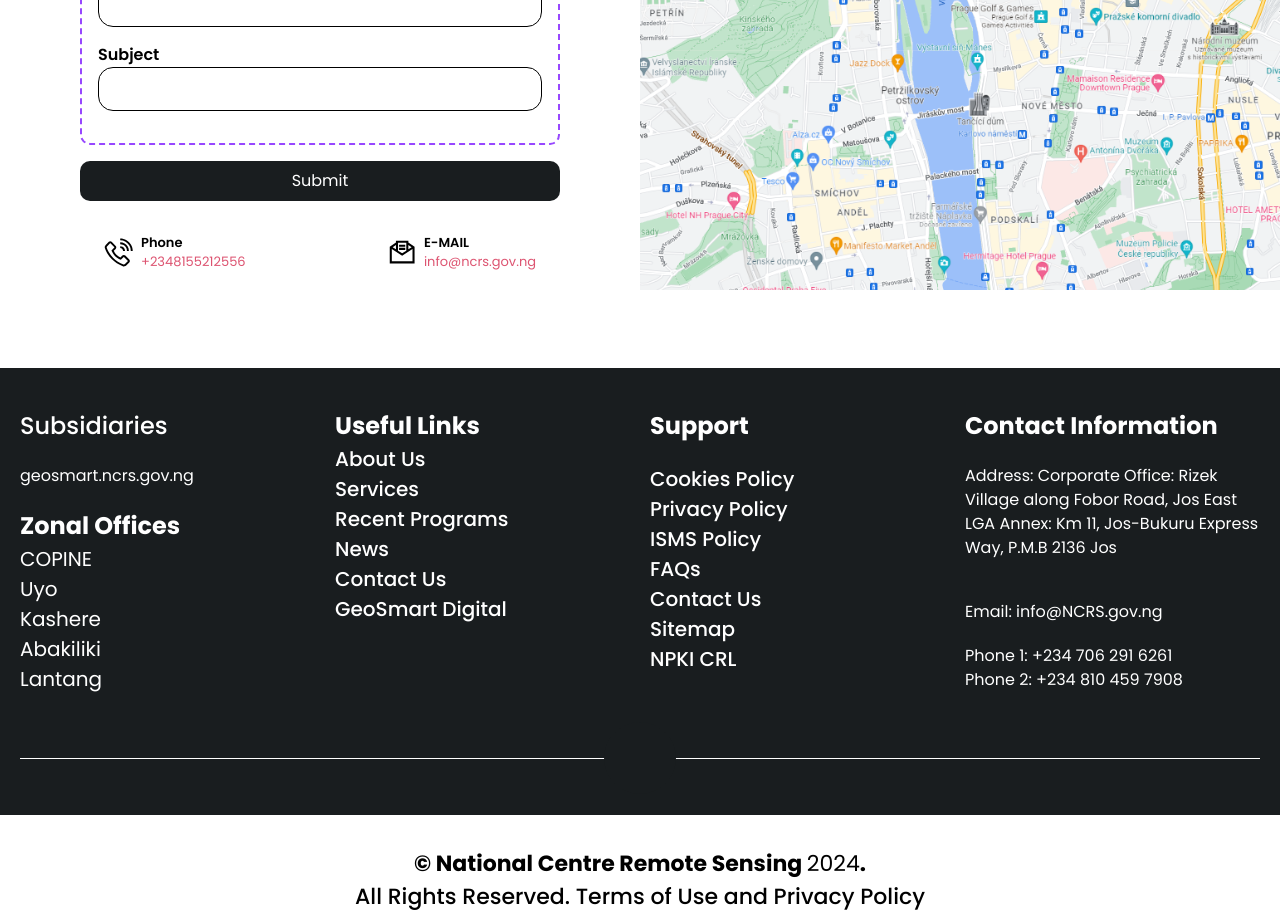
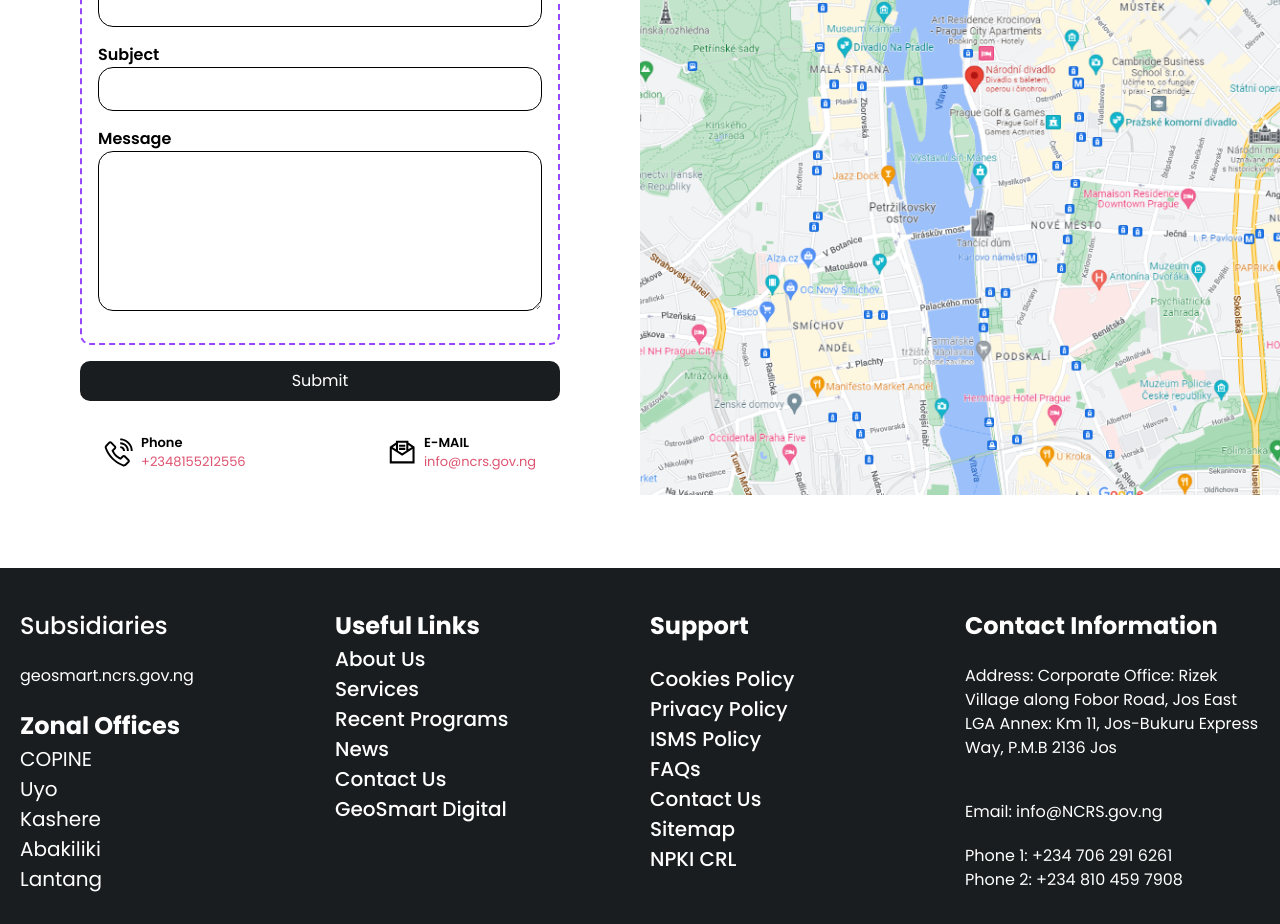
Before and after one commit to Musecreatives/ncrs_frontend, a Next.js app: page /contact in a window 1280 px wide. Shown: the part 1240-2164 px from the top of the page. Built offline with nearby package versions, Linux system fonts and the light colour scheme.

Commit message:
bug: contact page fix

```diff
--- a/src/app/contact/page.tsx
+++ b/src/app/contact/page.tsx
@@ -9,7 +9,6 @@ export default function Contact(){
                 <div className={styles.hero_layer}></div>
                 <div className={styles.hero_content}>
                     <p className={styles.heading_one}>Home / <span>Contact</span></p>
-                    {/* <p className={styles.heading_two}>Our Visions, Mission and Our Team</p> */}
                     <div className={styles.hero_title_page}>
                         <div className={styles.title_cover}>
                             <p className={styles.title}>NATIONAL CENTRE FOR REMOTE SENSING</p>
@@ -34,6 +33,9 @@ export default function Contact(){
                             <input type="email" className={styles.section_two_form_input} id="email"/>
                             <label htmlFor="subject" className={styles.section_two_form_label}>Subject</label>
                             <input type="text" className={styles.section_two_form_input} id="subject"/>
+
+                            <label htmlFor="message" className={styles.section_two_form_label}>Message</label>
+                            <textarea className={`${styles.section_two_form_input} ${styles.message_field}`} id="message"></textarea>
                             </div>
 
                             <input type="submit" className={styles.section_two_form_submit} placeholder="Submit"/>
--- a/src/app/contact/styles.module.css
+++ b/src/app/contact/styles.module.css
@@ -82,6 +82,10 @@
     @apply block w-full py-[1.3rem] pl-[1rem] mb-[1rem] border-[1px] border-[#000] focus:outline-none rounded-[15px] h-[1rem]
 }
 
+.message_field{
+    @apply h-[10rem] px-1
+}
+
 .section_two_form_submit{
     @apply w-full text-center bg-[#191D1F] text-[#FFF] mt-[1rem] py-[0.5rem] 2xl:py-[1rem] rounded-[10px]
 }
@@ -99,7 +103,7 @@
 }
 
 .section_two_banner_cover{
-    @apply relative w-full xl:w-[50%] 2xl:w-[40%] h-[319px] slg:h-[579px]
+    @apply relative w-full xl:w-[50%] 2xl:w-[40%] h-[319px] slg:h-[49rem]
 }
 
 .section_two_banner{
```
